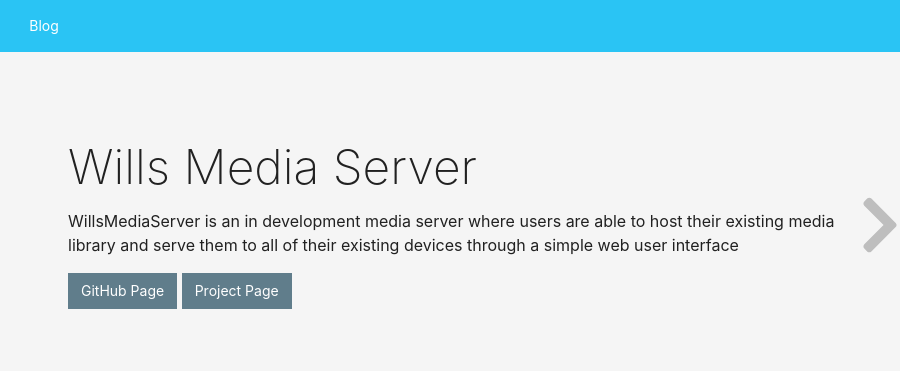
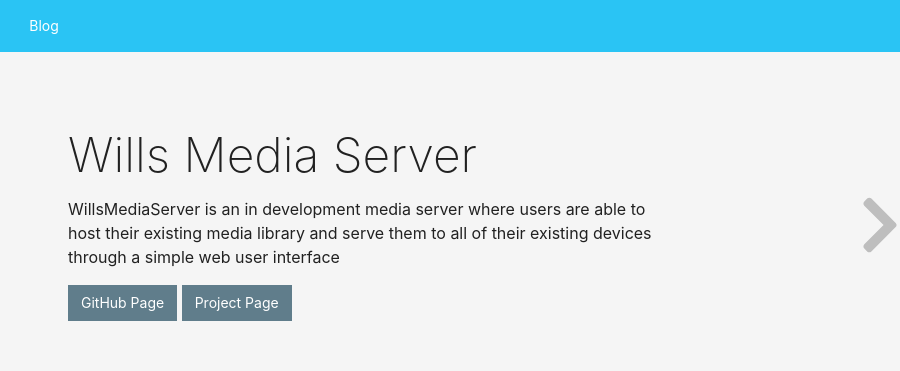
Before and after one commit to wsngamerz/realstep-website, a plain HTML site: page index.html in a window 1280 px wide. Shown: the top 371 px of the page, 380-1280 px from the left. Drawn offline with nearby package versions, Linux system fonts and the light colour scheme.

Commit message:
Update: Changing width of dodgy carousel

```diff
--- a/index.html
+++ b/index.html
@@ -53,7 +53,7 @@
                         <div class="cell-md-4 text-center">
                             <img src="assets/img/wms-logo.png" alt="WillsMediaServer Logo" style="max-height:200px; max-width: 200px;">
                         </div>
-                        <div class="cell-md-8">
+                        <div class="cell-md-6">
                             <h1 class="text-light">Wills Media Server</h1>
                             <p class="mt-4 mb-4">WillsMediaServer is an in development media server where users are able to host their existing media library and serve them to all of their existing devices through a simple web user interface</p>
 
```
